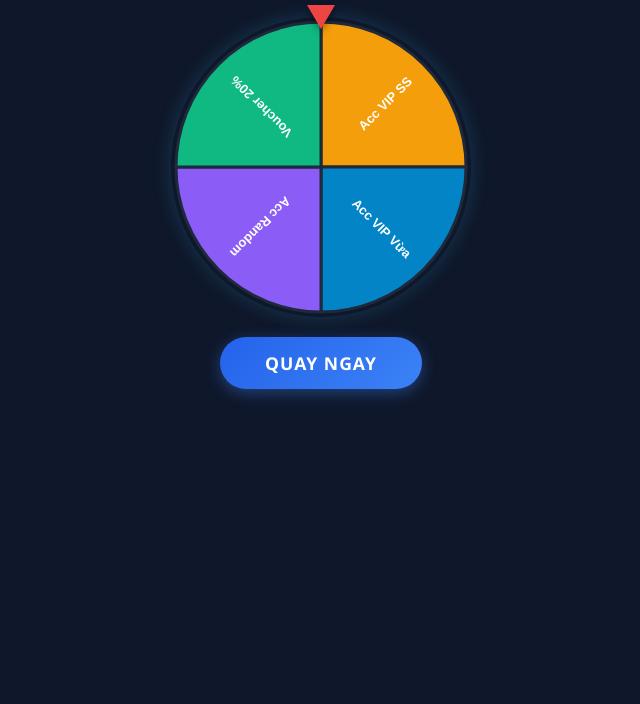
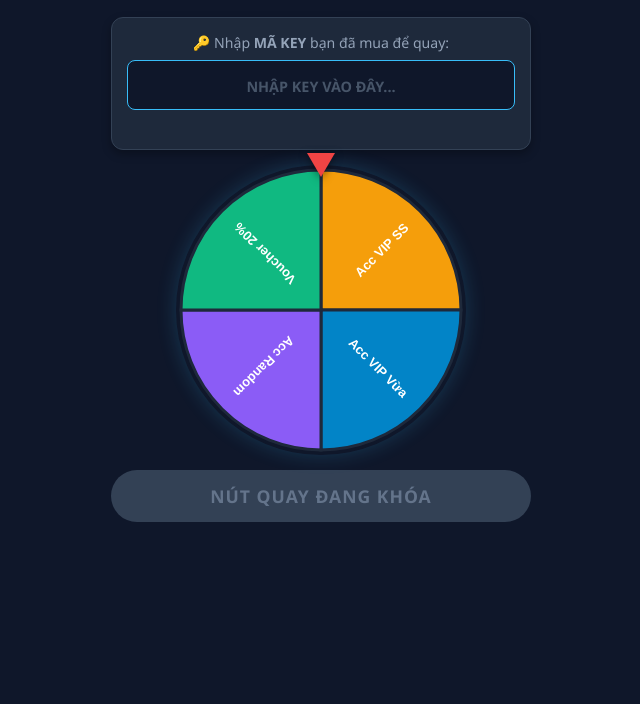
Before and after one commit to huynhnguyenvu26082012-droid/shop-acc, a plain HTML site: page index.html in a window 1280 px wide. Shown: the part 96-800 px from the top of the page, without its empty margins (319-959 px from the left). Drawn offline with Linux system fonts and the light colour scheme.

Commit message:
Update index.html

```diff
--- a/index.html
+++ b/index.html
@@ -57,15 +57,60 @@
             display: flex;
             flex-direction: column;
             align-items: center;
-            gap: 20px;
+            gap: 15px;
             width: 100%;
             max-width: 420px;
         }
 
+        /* KHUNG NHẬP KEY */
+        .key-box {
+            width: 100%;
+            background: var(--card-bg);
+            border: 1px solid var(--border-color);
+            border-radius: 12px;
+            padding: 15px;
+            text-align: center;
+            box-shadow: 0 4px 10px rgba(0,0,0,0.3);
+        }
+
+        .key-box p {
+            font-size: 0.88rem;
+            color: var(--text-muted);
+            margin-bottom: 8px;
+        }
+
+        .key-input {
+            width: 100%;
+            padding: 12px;
+            background: #0f172a;
+            border: 1px solid var(--accent-color);
+            border-radius: 8px;
+            color: #4ade80;
+            font-size: 1.1rem;
+            font-weight: bold;
+            text-align: center;
+            letter-spacing: 2px;
+            outline: none;
+            text-transform: uppercase;
+        }
+
+        .key-input::placeholder {
+            color: #475569;
+            font-size: 0.9rem;
+            letter-spacing: normal;
+        }
+
+        .key-status {
+            font-size: 0.8rem;
+            margin-top: 6px;
+            min-height: 18px;
+        }
+
+        /* VÒNG QUAY */
         .wheel-box {
             position: relative;
-            width: 300px;
-            height: 300px;
+            width: 290px;
+            height: 290px;
             display: flex;
             justify-content: center;
             align-items: center;
@@ -103,10 +148,12 @@
             box-shadow: 0 4px 15px rgba(59, 130, 246, 0.4);
             text-transform: uppercase;
             letter-spacing: 1px;
+            width: 100%;
         }
 
         .btn-spin:disabled {
-            background: #64748b;
+            background: #334155;
+            color: #64748b;
             box-shadow: none;
             cursor: not-allowed;
         }
@@ -144,50 +191,90 @@
 
     <div class="header">
         <h1>🎯 RAND ACC STORE</h1>
-        <div class="badge">⚡ Tỉ Lệ Chuẩn - Nhận Acc Tự Động</div>
+        <div class="badge">⚡ Nhập Key Để Bắt Đầu Quay</div>
     </div>
 
     <div class="main-container">
+        <!-- KHUNG NHẬP KEY LƯỢT QUAY -->
+        <div class="key-box">
+            <p>🔑 Nhập <b>MÃ KEY</b> bạn đã mua để quay:</p>
+            <input type="text" id="keyInput" class="key-input" placeholder="NHẬP KEY VÀO ĐÂY..." oninput="checkKey()">
+            <div id="keyStatus" class="key-status"></div>
+        </div>
+
+        <!-- VÒNG QUAY -->
         <div class="wheel-box">
             <div class="pointer"></div>
-            <canvas id="wheelCanvas" width="300" height="300"></canvas>
+            <canvas id="wheelCanvas" width="290" height="290"></canvas>
         </div>
 
-        <button id="spinBtn" class="btn-spin" onclick="spinWheel()">QUAY NGAY</button>
+        <button id="spinBtn" class="btn-spin" onclick="spinWheel()" disabled>NÚT QUAY ĐANG KHÓA</button>
 
+        <!-- KẾT QUẢ QUAY -->
         <div id="resultBox" class="result-box">
             <h3>🎉 CHÚC MỪNG BẠN!</h3>
             <p style="font-size: 0.85rem; color: var(--text-muted);">Bạn đã quay trúng phần thưởng:</p>
             <div id="accInfo" class="acc-info">
                 TK: ...<br>MK: ...
             </div>
-            <p style="font-size: 0.8rem; color: #ef4444;">⚠️ LƯU Ý: Chụp màn hình hoặc chép lại mật khẩu ngay!</p>
+            <p style="font-size: 0.8rem; color: #ef4444;">👉 Hãy <b>Chụp Màn Hình</b> hoặc copy Mã Trúng Thưởng gửi cho Admin để nhận Nick nhé!</p>
         </div>
     </div>
 
     <script>
         // ==============================================================
-        // KHO ACC & PHẦN THƯỞNG (TỔNG TỶ LỆ = 100)
-        // Sửa TK / MK / Tỷ Lệ (tyLe) trực tiếp tại đây
+        // 1. DANH SÁCH KEY BẠN TẠO RA CHO KHÁCH (Mỗi key quay được 1 lần)
+        // Bạn muốn bán key nào thì thêm vào danh sách bên dưới nhé!
+        // ==============================================================
+        let validKeys = ["KEY10K", "KEY20K", "SHOPACC999", "RANDOM888", "VIPPRO2026"];
+
+        // ==============================================================
+        // 2. KHO PHẦN THƯỞNG VÀ TỶ LỆ TRÚNG (Tổng = 100)
         // ==============================================================
         const khoAcc = [
-            { loai: "Acc VIP SS",   tk: "acc_ss_100k",  mk: "passvip999",   tyLe: 10, color: "#f59e0b" }, // 10%
-            { loai: "Acc VIP Vừa",  tk: "acc_vua_50k",  mk: "passvua123",   tyLe: 20, color: "#0284c7" }, // 20%
-            { loai: "Acc Random",   tk: "acc_rand_20k", mk: "passrand789",  tyLe: 40, color: "#8b5cf6" }, // 40%
-            { loai: "Voucher 20%",  tk: "MÃ VC:",       mk: "VC20-DISCOUNT",tyLe: 30, color: "#10b981" }  // 30%
+            { loai: "Acc VIP SS",   tyLe: 10, color: "#f59e0b" }, // 10%
+            { loai: "Acc VIP Vừa",  tyLe: 20, color: "#0284c7" }, // 20%
+            { loai: "Acc Random",   tyLe: 40, color: "#8b5cf6" }, // 40%
+            { loai: "Voucher 20%",  tyLe: 30, color: "#10b981" }  // 30%
         ];
 
         const canvas = document.getElementById('wheelCanvas');
         const ctx = canvas.getContext('2d');
         const spinBtn = document.getElementById('spinBtn');
+        const keyInput = document.getElementById('keyInput');
+        const keyStatus = document.getElementById('keyStatus');
         const resultBox = document.getElementById('resultBox');
 
-        let currentRotation = 0; // Tích lũy góc quay tổng cộng
+        let currentRotation = 0;
         let isSpinning = false;
+        let activeKeyIndex = -1;
         const numSlices = khoAcc.length;
-        const sliceAngle = 360 / numSlices; // 90 độ / ô
+        const sliceAngle = 360 / numSlices;
 
-        // Vẽ bánh xe
+        // KIỂM TRA KEY NHẬP VÀO
+        function checkKey() {
+            if (isSpinning) return;
+            const userKey = keyInput.value.trim().toUpperCase();
+            activeKeyIndex = validKeys.indexOf(userKey);
+
+            if (activeKeyIndex !== -1) {
+                keyStatus.innerHTML = "<b style='color:#4ade80;'>✅ Key hợp lệ! Bấm QUAY NGAY bên dưới.</b>";
+                spinBtn.disabled = false;
+                spinBtn.innerText = "QUAY NGAY";
+                spinBtn.style.background = "linear-gradient(135deg, #2563eb, #3b82f6)";
+            } else {
+                if (userKey === "") {
+                    keyStatus.innerHTML = "";
+                } else {
+                    keyStatus.innerHTML = "<b style='color:#ef4444;'>❌ Key không tồn tại hoặc đã được sử dụng!</b>";
+                }
+                spinBtn.disabled = true;
+                spinBtn.innerText = "NHẬP KEY ĐỂ QUAY";
+                spinBtn.style.background = "#334155";
+            }
+        }
+
+        // VẼ BÁNH XE
         function drawWheel() {
             const centerX = canvas.width / 2;
             const centerY = canvas.height / 2;
@@ -196,7 +283,6 @@
             ctx.clearRect(0, 0, canvas.width, canvas.height);
 
             for (let i = 0; i < numSlices; i++) {
-                // Vẽ từ đỉnh (12h - tức -90 độ) theo chiều kim đồng hồ
                 const startAngle = (i * sliceAngle - 90) * Math.PI / 180;
                 const endAngle = ((i + 1) * sliceAngle - 90) * Math.PI / 180;
 
@@ -211,7 +297,6 @@
                 ctx.lineWidth = 3;
                 ctx.stroke();
 
-                // Vẽ chữ giữa ô
                 ctx.save();
                 ctx.translate(centerX, centerY);
                 const middleAngle = startAngle + (sliceAngle * Math.PI / 360);
@@ -225,7 +310,7 @@
         }
         drawWheel();
 
-        // Thuật toán chọn chỉ số theo Tỷ lệ %
+        // TỶ LỆ TRÚNG
         function getRewardIndexByRate() {
             let pool = [];
             khoAcc.forEach((item, index) => {
@@ -237,45 +322,47 @@
             return pool[rand];
         }
 
-        // Hàm Quay chuẩn góc 100%
+        // HÀM QUAY
         function spinWheel() {
-            if (isSpinning) return;
+            if (isSpinning || activeKeyIndex === -1) return;
+
             isSpinning = true;
             spinBtn.disabled = true;
+            keyInput.disabled = true;
             resultBox.style.display = 'none';
 
-            // 1. Chọn món quà theo tỷ lệ %
+            // XÓA KEY ĐÃ DÙNG KHỎI MẢNG (Key chỉ dùng được 1 lần)
+            const usedKey = validKeys[activeKeyIndex];
+            validKeys.splice(activeKeyIndex, 1);
+            activeKeyIndex = -1;
+
+            // TÍNH GÓC QUAY CHUẨN
             const winningIndex = getRewardIndexByRate();
-
-            // 2. Tính góc quay chuẩn:
-            // Kim đỏ ở trên cùng (12h) tương ứng với góc 0 deg của container
-            // Ô thứ i nằm trong khoảng góc [i * 90, (i+1) * 90] tính theo chiều kim đồng hồ.
-            // Để đưa giữa ô thứ i lên vị trí 12h, ta cần quay bánh xe một góc theo chiều kim đồng hồ:
-            // Angle = 360 - (i * 90 + 45)
             const sliceCenterAngle = (winningIndex * sliceAngle) + (sliceAngle / 2);
             const stopAngle = 360 - sliceCenterAngle;
-
-            // Cộng thêm ít nhất 5 vòng quay (5 * 360)
             const extraRounds = 5 * 360;
 
-            // Tính tổng độ quay mới dựa trên góc hiện tại
             const nextRotation = currentRotation + extraRounds + (stopAngle - (currentRotation % 360));
-            // Đảm bảo luôn quay tiến tới (không bị giật lùi)
             const finalRotation = (nextRotation <= currentRotation) ? nextRotation + 360 : nextRotation;
 
             currentRotation = finalRotation;
             canvas.style.transform = `rotate(${finalRotation}deg)`;
 
-            // 3. Sau 4 giây hoàn thành quay
+            // TRẢ KẾT QUẢ SAU 4 GIÂY
             setTimeout(() => {
                 isSpinning = false;
-                spinBtn.disabled = false;
+                keyInput.disabled = false;
+                keyInput.value = "";
+                keyStatus.innerHTML = "<b style='color:#f59e0b;'>⚠️ Key cũ đã hết lượt dùng. Nhập Key mới để quay tiếp!</b>";
+                spinBtn.innerText = "NHẬP KEY ĐỂ QUAY";
 
                 const item = khoAcc[winningIndex];
+                const maRandom = "MA-" + Math.floor(100000 + Math.random() * 900000);
+
                 document.getElementById('accInfo').innerHTML = `
                     <b>Phần thưởng:</b> ${item.loai}<br>
-                    <b>Tài khoản / Mã:</b> ${item.tk}<br>
-                    <b>Mật khẩu / Chi tiết:</b> ${item.mk}
+                    <b>Mã Trúng Thưởng:</b> <span style="color:#f59e0b">${maRandom}</span><br>
+                    <b>Tài khoản / Mật khẩu:</b> Liên hệ Admin để nhận Nick
                 `;
                 resultBox.style.display = 'block';
             }, 4000);
```
